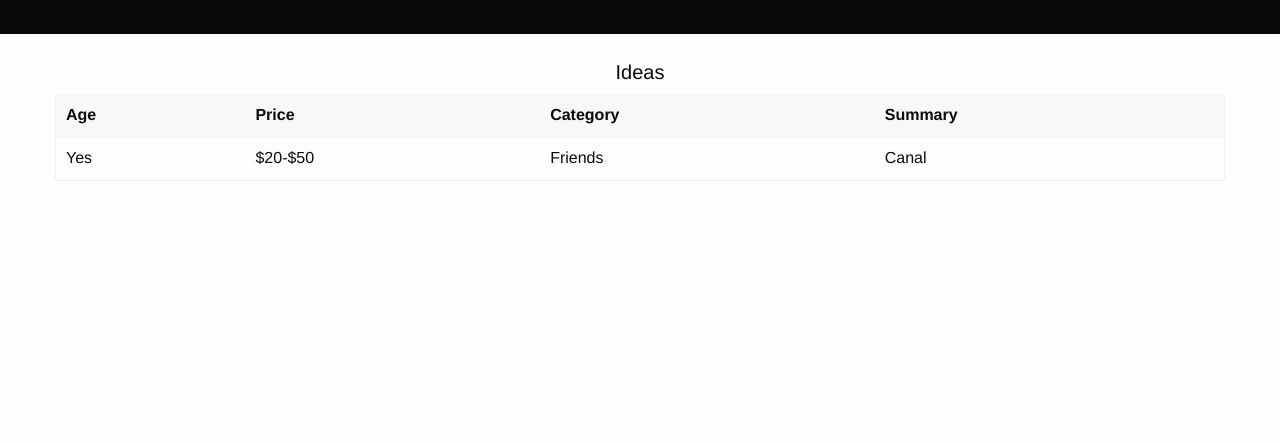
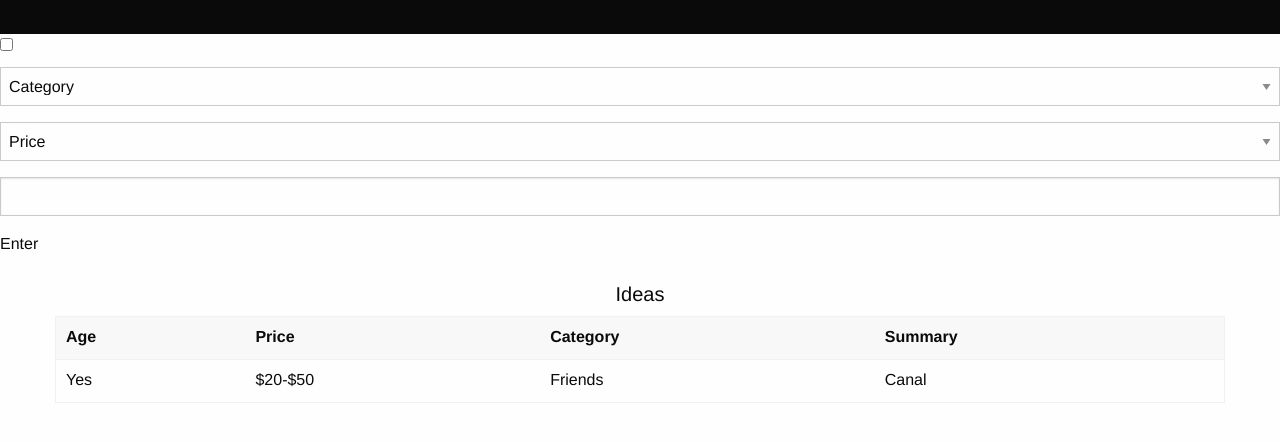
Before and after one commit to mklic17/night-out, a website: page app/index.html at #/activity in a window 1280 px wide. Both pictures are taken after a click on the link "Activity Page". Shown: the part 46-488 px from the top of the page. Drawn offline with nearby package versions, Linux system fonts and the light colour scheme; some packages are replaced by stand-ins of ours.

Commit message:
Added a form that passes values to the controller in a basic way.

```diff
--- a/app/activity/activity.controller.js
+++ b/app/activity/activity.controller.js
@@ -8,6 +8,13 @@
     ActivityController.$inject = [];
     function ActivityController(){
       var vm = this;
+      vm.addActivity = addActivity;
+
+
+
+      function addActivity(params) {
+        console.log(params);
+      }
 
 
     }
--- a/app/activity/activity.html
+++ b/app/activity/activity.html
@@ -1,3 +1,25 @@
+<form ng-submit="vm.addActivity(params)">
+  <input type="checkbox" ng-model="params.age">
+  <select ng-model="params.category">
+    <option value="" disabled selected>Category</option>
+    <option value="Date">Date Night</option>
+    <option value="Friends">Friends</option>
+    <option value="Family">Family</option>
+    <option value="Alone">Alone</option>
+    <option value="Random">Random</option>
+  </select>
+  <select ng-model="params.age">
+    <option value="" disabled selected>Price</option>
+    <option value="$0-$25">$0-$25</option>
+    <option value="$25-$50">$25-$50</option>
+    <option value="$50-$100">$50-$100</option>
+    <option value="$100+">$100+</option>
+  </select>
+  <input type="text" ng-model="params.summary">
+  <button type="submit">Enter</button>
+</form>
+
+
 <div class="row">
   <div class="small-12 columns">
     <br>
```
